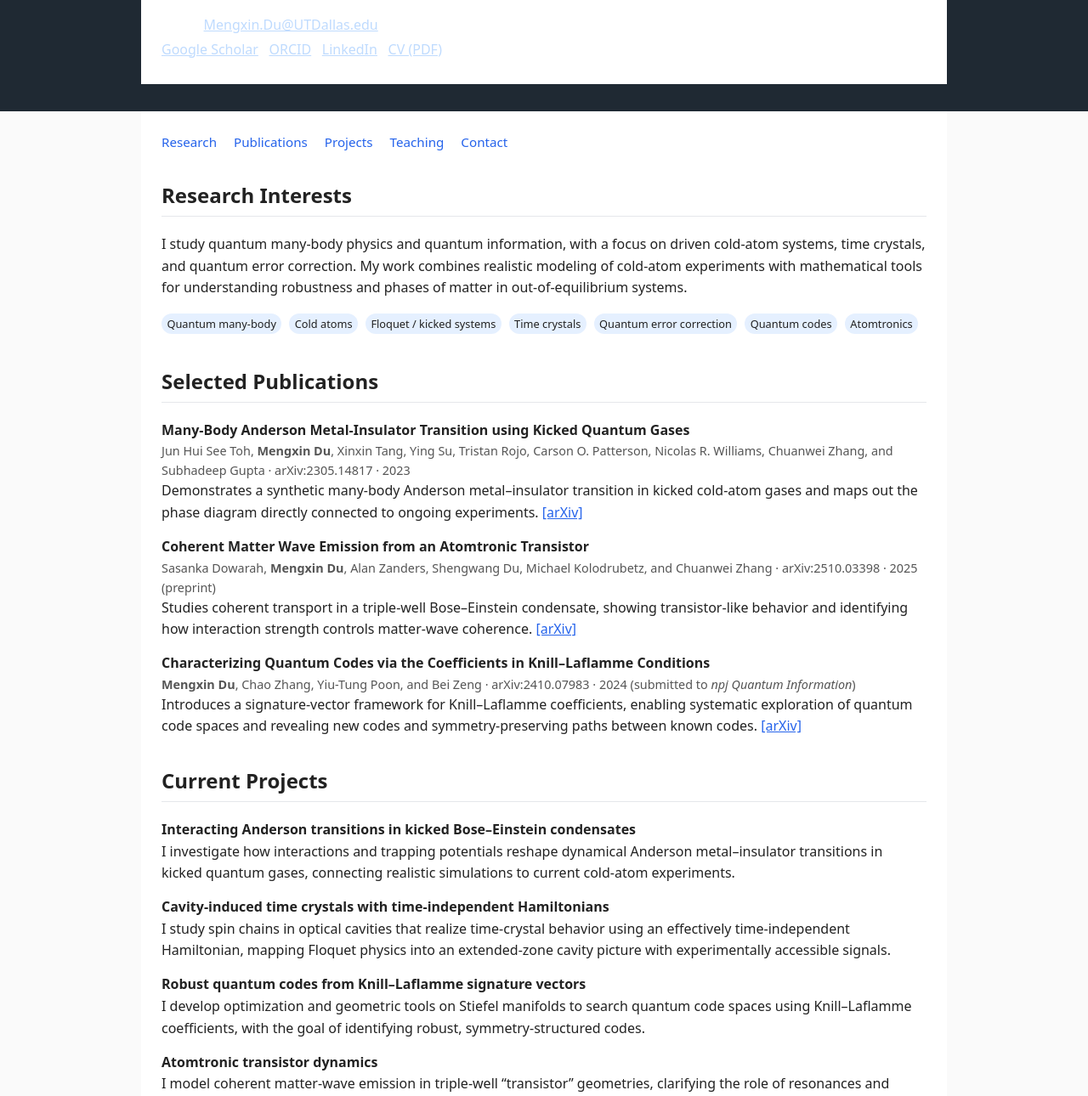
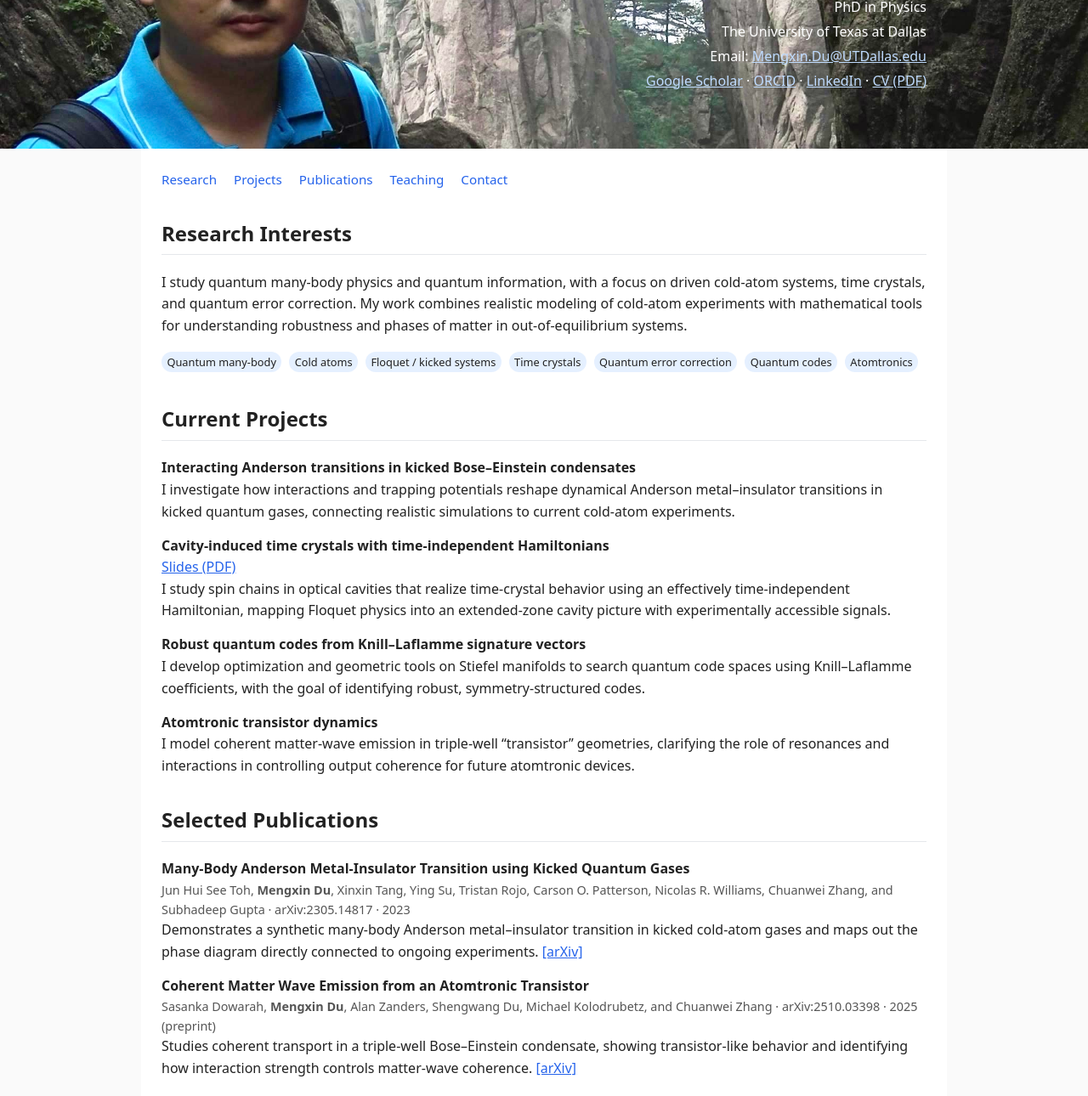
Before and after one commit to demax58484/myresearch, a plain HTML site: page index_temp.html in a window 1280 px wide. Shown: the part 127-1417 px from the top of the page at 85% size. Drawn offline with Linux system fonts and the light colour scheme.

Commit message:
Add banner.jpg, cavity-time-crystal-slides.pdf

```diff
--- a/index_temp.html
+++ b/index_temp.html
@@ -3,6 +3,8 @@
 <head>
   <meta charset="UTF-8" />
   <title>Mengxin Du – Research</title>
+    <!-- Favicon -->
+  <link rel="icon" type="image/png" href="favicon.png">
   <meta name="viewport" content="width=device-width, initial-scale=1" />
   <style>
     body {
@@ -12,8 +14,19 @@
       color: #222;
       background: #fafafa;
     }
+    /* header {
+      background: #1f2933;
+      color: #fff;
+      padding: 2rem 1.5rem;
+    } */
+    .header-inner {
+      max-width: 900px;   /* same width as .container */
+      margin: 0 auto;     /* center it */
+      padding: 2rem 1.5rem;
+      text-align: right;
+    }
     header {
-      background: #1f2933;
+      background: #1f2933 url('banner.jpg') center/cover no-repeat;
       color: #fff;
       padding: 2rem 1.5rem;
     }
@@ -82,9 +95,10 @@
 <body>
 
   <header>
-    <div class="container">
+    <div class="header-inner">
       <h1>Mengxin Du</h1>
-      <p>PhD in Physics, Department of Physics, The University of Texas at Dallas</p>
+      <p>PhD in Physics</p>
+      <p>The University of Texas at Dallas</p>
       <p>Email: <a href="mailto:Mengxin.Du@UTDallas.edu" style="color:#bfdbfe;">Mengxin.Du@UTDallas.edu</a></p>
       <p>
         <a href="https://scholar.google.com/scholar?hl=en&q=Mengxin+Du" style="color:#bfdbfe;">Google Scholar</a> ·
@@ -98,8 +112,8 @@
   <div class="container">
     <nav>
       <a href="#research">Research</a>
+      <a href="#projects">Projects</a>
       <a href="#publications">Publications</a>
-      <a href="#projects">Projects</a>
       <a href="#teaching">Teaching</a>
       <a href="#contact">Contact</a>
     </nav>
@@ -123,6 +137,44 @@
         <span class="tag">Atomtronics</span>
       </p>
     </section>
+
+    <section id="projects">
+      <h2>Current Projects</h2>
+
+      <div class="proj-item">
+        <strong>Interacting Anderson transitions in kicked Bose–Einstein condensates</strong><br />
+        I investigate how interactions and trapping potentials reshape dynamical
+        Anderson metal–insulator transitions in kicked quantum gases, connecting
+        realistic simulations to current cold-atom experiments.
+      </div>
+
+      <div class="proj-item">
+        <strong>Cavity-induced time crystals with time-independent Hamiltonians</strong><br />
+        <a href="cavity-time-crystal-slides.pdf" target="_blank" rel="noopener">
+          Slides (PDF)
+        </a><br />
+        I study spin chains in optical cavities that realize time-crystal behavior
+        using an effectively time-independent Hamiltonian, mapping Floquet physics
+        into an extended-zone cavity picture with experimentally accessible signals.
+      </div>
+
+      <div class="proj-item">
+        <strong>Robust quantum codes from Knill–Laflamme signature vectors</strong><br />
+        I develop optimization and geometric tools on Stiefel manifolds to search
+        quantum code spaces using Knill–Laflamme coefficients, with the goal of
+        identifying robust, symmetry-structured codes.
+      </div>
+
+      <div class="proj-item">
+        <strong>Atomtronic transistor dynamics</strong><br />
+        I model coherent matter-wave emission in triple-well “transistor” geometries,
+        clarifying the role of resonances and interactions in controlling output
+        coherence for future atomtronic devices.
+      </div>
+
+    </section>
+
+
 
     <section id="publications">
       <h2>Selected Publications</h2>
@@ -179,39 +231,6 @@
       <!-- You can add more items or move some preprints here later -->
     </section>
 
-    <section id="projects">
-      <h2>Current Projects</h2>
-
-      <div class="proj-item">
-        <strong>Interacting Anderson transitions in kicked Bose–Einstein condensates</strong><br />
-        I investigate how interactions and trapping potentials reshape dynamical
-        Anderson metal–insulator transitions in kicked quantum gases, connecting
-        realistic simulations to current cold-atom experiments.
-      </div>
-
-      <div class="proj-item">
-        <strong>Cavity-induced time crystals with time-independent Hamiltonians</strong><br />
-        I study spin chains in optical cavities that realize time-crystal behavior
-        using an effectively time-independent Hamiltonian, mapping Floquet physics
-        into an extended-zone cavity picture with experimentally accessible signals.
-      </div>
-
-      <div class="proj-item">
-        <strong>Robust quantum codes from Knill–Laflamme signature vectors</strong><br />
-        I develop optimization and geometric tools on Stiefel manifolds to search
-        quantum code spaces using Knill–Laflamme coefficients, with the goal of
-        identifying robust, symmetry-structured codes.
-      </div>
-
-      <div class="proj-item">
-        <strong>Atomtronic transistor dynamics</strong><br />
-        I model coherent matter-wave emission in triple-well “transistor” geometries,
-        clarifying the role of resonances and interactions in controlling output
-        coherence for future atomtronic devices.
-      </div>
-
-    </section>
-
     <section id="teaching">
       <h2>Teaching & Mentoring</h2>
       <p>
@@ -231,7 +250,7 @@
       <p>
         Department of Physics<br />
         The University of Texas at Dallas<br />
-        Richardson, TX, USA
+        Richardson, TX, USA, 75083
       </p>
       <p>
         Email: <a href="mailto:Mengxin.Du@UTDallas.edu">Mengxin.Du@UTDallas.edu</a><br />
```
Also changed, not shown: index.html (+55 -38 lines), banner.jpg (added), 1 other file.
